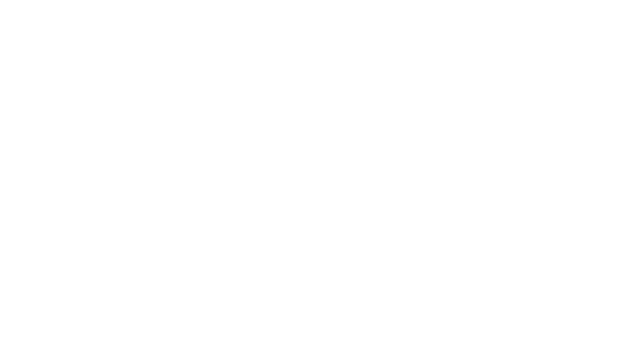
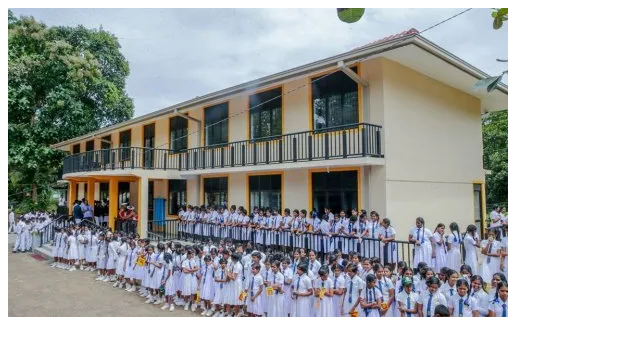
Before and after one commit to hirushiRathnayake/Error_eraser, a React (Create React App) app in the folder front-end/school/: page / in a window 1280 px wide. Shown: the top 356 px of the page, without its empty margins (0-640 px from the left). Built offline with nearby package versions, Linux system fonts and the light colour scheme.

Commit message:
add image to home page

```diff
--- a/front-end/school/src/App.js
+++ b/front-end/school/src/App.js
@@ -1,8 +1,10 @@
+import React from "react";
+import Home from "./Pages/Home";
 
 function App() {
   return (
     <div className="App">
-
+        <Home/>
     </div>
   );
 }
--- a/front-end/school/src/Pages/Home.js
+++ b/front-end/school/src/Pages/Home.js
@@ -1,13 +1,11 @@
 import React from 'react'
-import scl1 from '../Assets'
+import scl1 from '../Assets/scl1.png'
 
 function Home() {
    const img1 = scl1;
   return (
     <div>
-    <img src='img1'/>
-
-
+    <img src={img1}/>
     </div>
   )
 }
```
